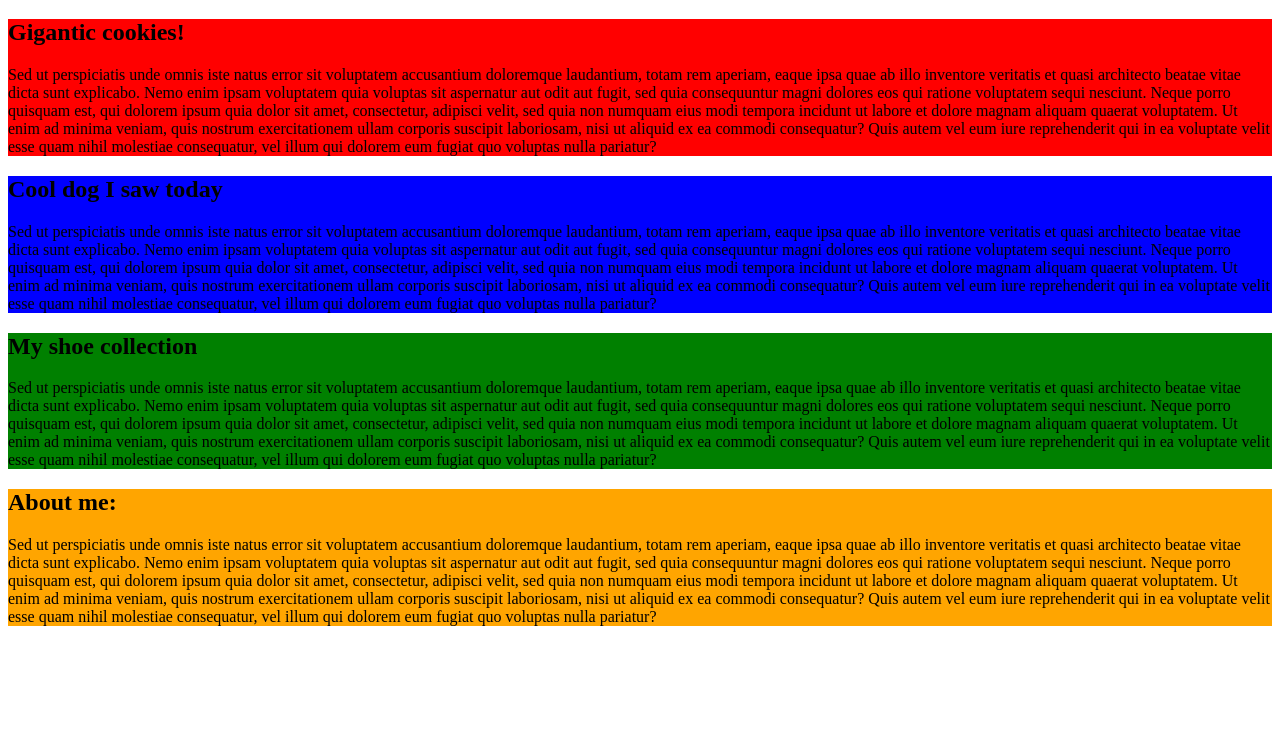
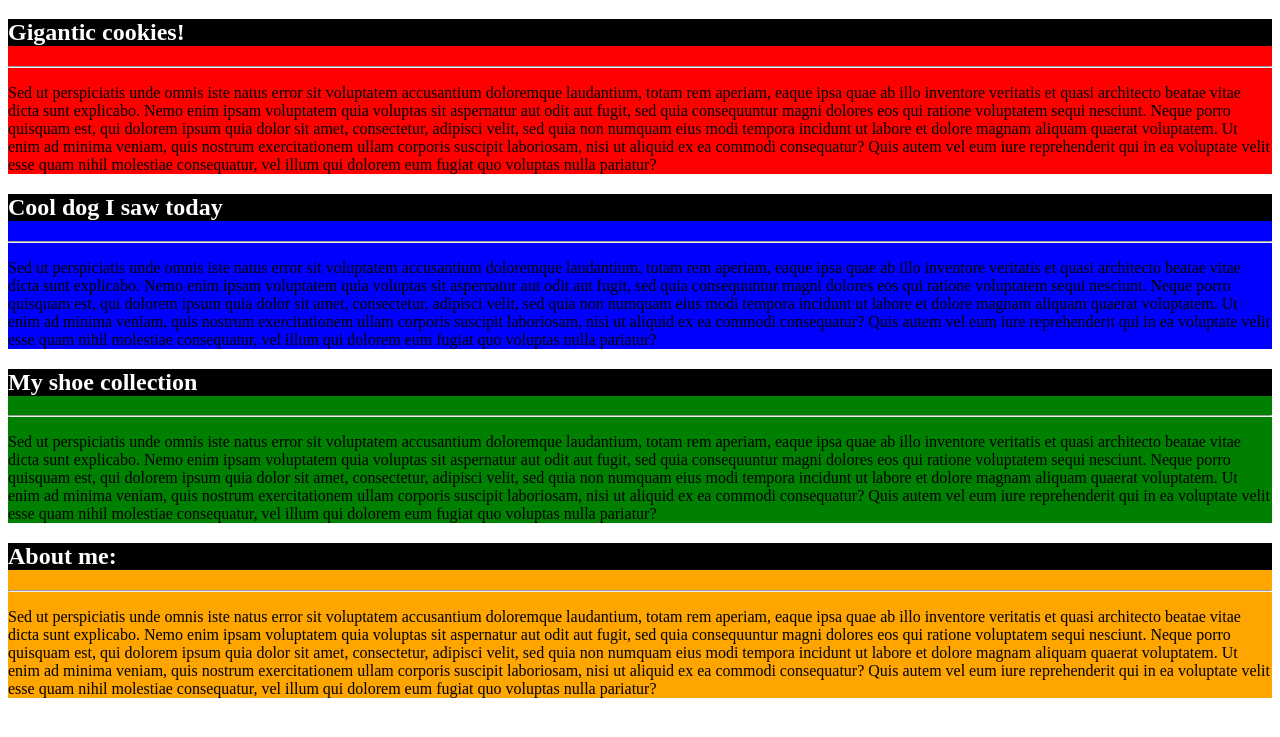
Before and after one commit to protatodev/blog, a plain HTML site: page index.html in a window 1280 px wide. Shown: the part 61-798 px from the top of the page. Drawn offline with Linux system fonts and the light colour scheme.

Commit message:
refine css styling

```diff
--- a/css/styles.css
+++ b/css/styles.css
@@ -17,3 +17,9 @@
 h1.heading {
   text-align: center;
 }
+
+h2.odd {
+  background-color: black;
+  width: 100%;
+  color: white;
+}
--- a/index.html
+++ b/index.html
@@ -7,19 +7,23 @@
 <body>
   <h1 class="heading">Welcome to my blog</h1>
   <div class="post1">
-    <h2>Gigantic cookies!</h2>
+    <h2 class="odd">Gigantic cookies!</h2>
+    <hr>
     <p>Sed ut perspiciatis unde omnis iste natus error sit voluptatem accusantium doloremque laudantium, totam rem aperiam, eaque ipsa quae ab illo inventore veritatis et quasi architecto beatae vitae dicta sunt explicabo. Nemo enim ipsam voluptatem quia voluptas sit aspernatur aut odit aut fugit, sed quia consequuntur magni dolores eos qui ratione voluptatem sequi nesciunt. Neque porro quisquam est, qui dolorem ipsum quia dolor sit amet, consectetur, adipisci velit, sed quia non numquam eius modi tempora incidunt ut labore et dolore magnam aliquam quaerat voluptatem. Ut enim ad minima veniam, quis nostrum exercitationem ullam corporis suscipit laboriosam, nisi ut aliquid ex ea commodi consequatur? Quis autem vel eum iure reprehenderit qui in ea voluptate velit esse quam nihil molestiae consequatur, vel illum qui dolorem eum fugiat quo voluptas nulla pariatur?</p>
   </div>
   <div class="post2">
-    <h2>Cool dog I saw today</h2>
+    <h2 class="odd">Cool dog I saw today</h2>
+    <hr>
     <p>Sed ut perspiciatis unde omnis iste natus error sit voluptatem accusantium doloremque laudantium, totam rem aperiam, eaque ipsa quae ab illo inventore veritatis et quasi architecto beatae vitae dicta sunt explicabo. Nemo enim ipsam voluptatem quia voluptas sit aspernatur aut odit aut fugit, sed quia consequuntur magni dolores eos qui ratione voluptatem sequi nesciunt. Neque porro quisquam est, qui dolorem ipsum quia dolor sit amet, consectetur, adipisci velit, sed quia non numquam eius modi tempora incidunt ut labore et dolore magnam aliquam quaerat voluptatem. Ut enim ad minima veniam, quis nostrum exercitationem ullam corporis suscipit laboriosam, nisi ut aliquid ex ea commodi consequatur? Quis autem vel eum iure reprehenderit qui in ea voluptate velit esse quam nihil molestiae consequatur, vel illum qui dolorem eum fugiat quo voluptas nulla pariatur?</p>
   </div>
   <div class="post3">
-    <h2>My shoe collection</h2>
+    <h2 class="odd">My shoe collection</h2>
+    <hr>
     <p>Sed ut perspiciatis unde omnis iste natus error sit voluptatem accusantium doloremque laudantium, totam rem aperiam, eaque ipsa quae ab illo inventore veritatis et quasi architecto beatae vitae dicta sunt explicabo. Nemo enim ipsam voluptatem quia voluptas sit aspernatur aut odit aut fugit, sed quia consequuntur magni dolores eos qui ratione voluptatem sequi nesciunt. Neque porro quisquam est, qui dolorem ipsum quia dolor sit amet, consectetur, adipisci velit, sed quia non numquam eius modi tempora incidunt ut labore et dolore magnam aliquam quaerat voluptatem. Ut enim ad minima veniam, quis nostrum exercitationem ullam corporis suscipit laboriosam, nisi ut aliquid ex ea commodi consequatur? Quis autem vel eum iure reprehenderit qui in ea voluptate velit esse quam nihil molestiae consequatur, vel illum qui dolorem eum fugiat quo voluptas nulla pariatur?</p>
   </div>
   <div class="about">
-    <h2>About me:</h2>
+    <h2 class="odd">About me:</h2>
+    <hr>
     <p>Sed ut perspiciatis unde omnis iste natus error sit voluptatem accusantium doloremque laudantium, totam rem aperiam, eaque ipsa quae ab illo inventore veritatis et quasi architecto beatae vitae dicta sunt explicabo. Nemo enim ipsam voluptatem quia voluptas sit aspernatur aut odit aut fugit, sed quia consequuntur magni dolores eos qui ratione voluptatem sequi nesciunt. Neque porro quisquam est, qui dolorem ipsum quia dolor sit amet, consectetur, adipisci velit, sed quia non numquam eius modi tempora incidunt ut labore et dolore magnam aliquam quaerat voluptatem. Ut enim ad minima veniam, quis nostrum exercitationem ullam corporis suscipit laboriosam, nisi ut aliquid ex ea commodi consequatur? Quis autem vel eum iure reprehenderit qui in ea voluptate velit esse quam nihil molestiae consequatur, vel illum qui dolorem eum fugiat quo voluptas nulla pariatur?</p>
   </div>
 </body>
```
